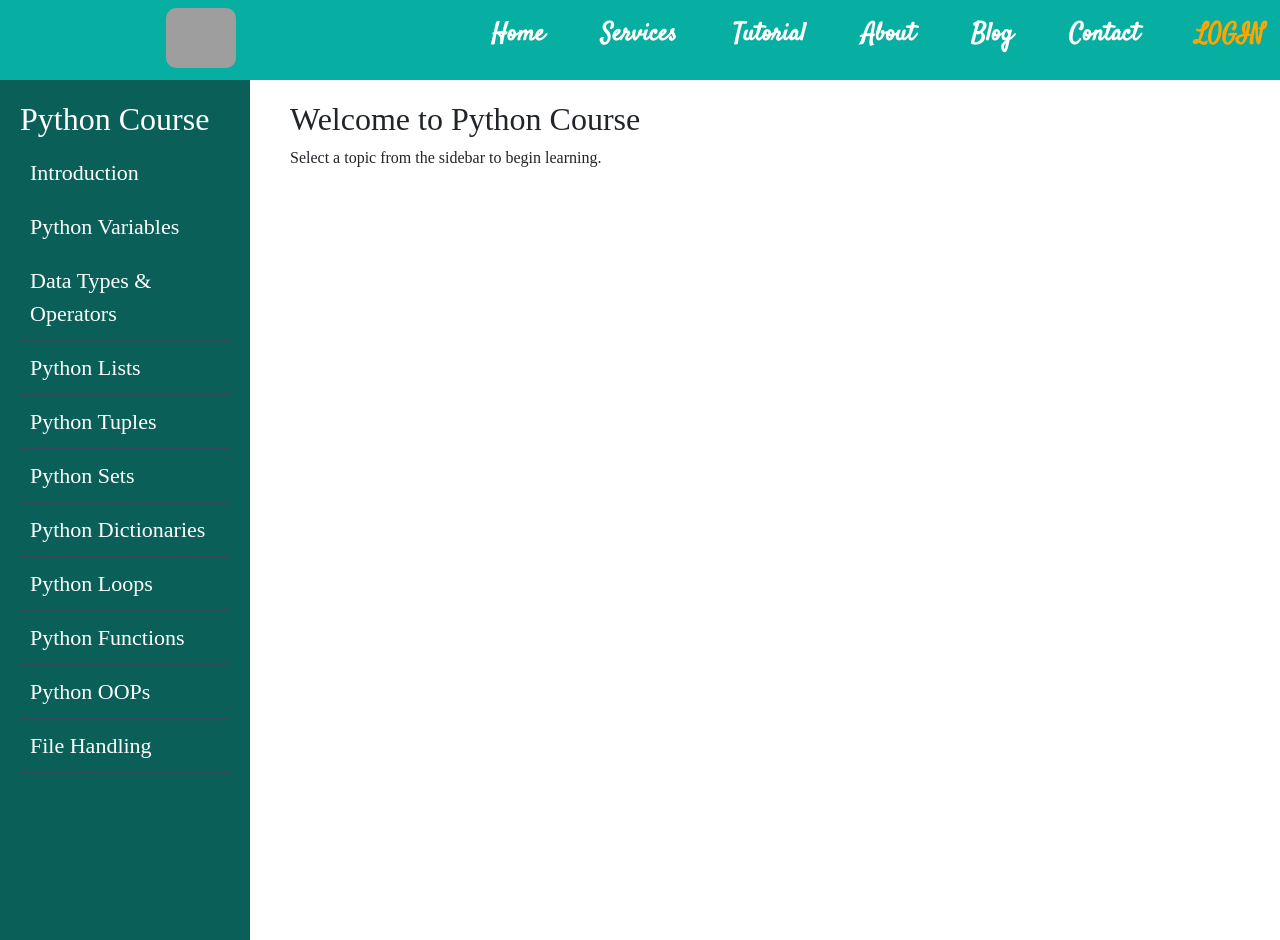
After one commit to AJ0043/website, a Django app: page /DASH1/ in a window 1280 px wide. The commit adds this page. Run offline with Django 5.2, Linux system fonts and the light colour scheme; some libraries are stand-ins or nearby versions; grey boxes are pictures that could not be loaded.

Commit message:
first commit

```diff
--- a/Mywebapp/Templates/Blog.html
+++ b/Mywebapp/Templates/Blog.html
@@ -159,7 +159,8 @@ function toggleMenu() {
         margin-left: 850px;
         font-size: 100px;
         color: #fff;
-        font-family:serif;
+        font-family: 'Satisfy', cursive;
+
 
     }
 
--- a/Mywebapp/Templates/Contact.html
+++ b/Mywebapp/Templates/Contact.html
@@ -169,7 +169,8 @@ function toggleMenu() {
     margin-left: 700px;
     font-size: 100px;
     color: #fff;
-    font-family:serif;
+    font-family: 'Satisfy', cursive;
+
 }
 
 .Banner2 h2::before {
--- /dev/null
+++ b/Mywebapp/Templates/DASH1.html
@@ -0,0 +1,230 @@
+{% load static %}
+<!DOCTYPE html>
+<html lang="en">
+<head>
+    <meta charset="UTF-8">
+    <meta name="viewport" content="width=device-width, initial-scale=1.0">
+    <link href="https://cdn.jsdelivr.net/npm/bootstrap@5.3.2/dist/css/bootstrap.min.css" rel="stylesheet">
+    <link href="{% static 'css/Custom.css' %}" rel="stylesheet">
+    <link href="https://cdnjs.cloudflare.com/ajax/libs/font-awesome/6.5.1/css/all.min.css" rel="stylesheet">
+    <link rel="stylesheet" href="//cdn.jsdelivr.net/npm/alertifyjs@1.13.1/build/css/alertify.min.css"/>
+    <link rel="stylesheet" href="//cdn.jsdelivr.net/npm/alertifyjs@1.13.1/build/css/themes/default.min.css"/>
+    <script src="//cdn.jsdelivr.net/npm/alertifyjs@1.13.1/build/alertify.min.js"></script>
+    <script src="https://unpkg.com/scrollreveal"></script>
+    <link rel="icon" href="{% static 'Images/stec.png' %}" type="image/x-icon">
+    <title>{% block title %}STECH Web Development{% endblock title %}</title>
+    <link href="https://fonts.googleapis.com/css2?family=Satisfy&display=swap" rel="stylesheet">
+</head>
+<body>
+    <nav class="navbar" id="navbar">
+        <div class="logo"><img src="{% static 'Images/Stec.png' %}" alt="Banner Image"></div>
+        <ul class="nav-links">
+            <li><a href="/home/">Home</a></li>
+            <li><a href="/Service/">Services</a></li>
+            <li><a href="/program/">Tutorial</a></li>
+            <li><a href="/About/">About</a></li>
+            <li><a href="/blog/">Blog</a></li>
+            <li><a href="/contact/">Contact</a></li>
+            <li><a href="/Login1/" class="login">LOGIN</a></li>
+        </ul>
+        <div class="burger" onclick="toggleMenu()">
+            <div class="line1"></div>
+            <div class="line2"></div>
+            <div class="line3"></div>
+        </div>
+    </nav>
+
+<script>
+function toggleMenu() {
+    const navLinks = document.querySelector('.nav-links');
+    navLinks.classList.toggle('active');
+}
+</script>
+
+<style>
+.navbar {
+    display: flex;
+    justify-content: space-between;
+    align-items: center;
+    background: rgb(6, 175, 161);
+    padding: 1rem;
+    position: fixed;
+    width: 100%;
+    height: 80px;
+    z-index: 1000;
+    top: 0;
+    left: 0;
+    font-family: 'Lora', serif;
+}
+.logo img {
+    width: 70px;
+    height: 60px;
+    border-radius: 10px;
+    margin-left: 150px;
+    margin-top:-10px;
+}
+.nav-links {
+    list-style: none;
+    display: flex;
+    gap: 3.5rem;
+    transition: transform 0.5s ease-in-out;
+    font-size: 1.2rem;
+    font-weight: bold;
+    font-family: 'Satisfy', cursive;
+}
+.nav-links a {
+    text-decoration: none;
+    color: white;
+    transition: color 0.3s ease;
+    font-size: 25px;
+}
+.nav-links a:hover {
+    color: yellow;
+}
+.login {
+    color: orange !important;
+    font-size: 1.4rem;
+}
+.nav-links.active {
+    transform: translateX(0);
+}
+.burger {
+    display: none;
+    cursor: pointer;
+}
+.burger div {
+    width: 25px;
+    height: 3px;
+    background-color: #fff;
+    margin: 5px;
+    transition: all 0.3s ease;
+}
+@media screen and (max-width: 1024px) {
+    .nav-links {
+        position: absolute;
+        right: 0;
+        top: 80px;
+        gap:3rem;
+        background: rgba(5, 175, 161, 0.9);
+        width: 100%;
+        height: auto;
+        flex-direction: column;
+        align-items: center;
+        transform: translateX(100%);
+        transition: transform 0.5s ease-in-out;
+    }
+    .burger {
+        display: block;
+    }
+    .nav-links a {
+        font-size: 2rem;
+    }
+}
+</style>
+</body>
+</html>
+
+
+
+
+
+
+
+
+<!DOCTYPE html>
+<html lang="en">
+<head>
+    <meta charset="UTF-8">
+    <meta name="viewport" content="width=device-width, initial-scale=1.0">
+    <title>Python Course Dashboard</title>
+    <style>
+        body {
+            display: flex;
+            margin: 0;
+            font-family: Arial, sans-serif;
+        }
+        .sidebar {
+            width: 250px;
+            background:rgb(10, 96, 89);
+            color: white;
+            height: 100vh;
+            padding: 20px;
+            position: fixed;
+            overflow-y: auto;
+            margin-top:80px;
+            font-family: Serif;
+
+        }
+        .sidebar a {
+            display: block;
+            color: white;
+            text-decoration: none;
+            padding: 10px;
+            border-bottom: 1px solid #34495e;
+            font-size: 22px;
+            cursor: pointer;
+        }
+
+
+        .sidebar a:hover {
+            background:rgb(188, 174, 80);
+            border-radius:20px;
+            margin-left:-10px;
+
+        }
+        .content {
+            margin-left: 270px;
+            padding: 20px;
+            flex-grow: 1;
+            margin-top:80px;
+            font-family:Serif;
+        }
+        @media (max-width: 768px) {
+            .sidebar {
+                width: 200px;
+            }
+            .content {
+                margin-left: 220px;
+            }
+        }
+    </style>
+</head>
+<body>
+    <div class="sidebar">
+        <h2>Python Course</h2>
+        <a href="#" onclick="loadContent('intro')">Introduction</a>
+        <a href="#" onclick="loadContent('variables')">Python Variables</a>
+        <a href="#" onclick="loadContent('datatypes')">Data Types & Operators</a>
+        <a href="#" onclick="loadContent('lists')">Python Lists</a>
+        <a href="#" onclick="loadContent('tuples')">Python Tuples</a>
+        <a href="#" onclick="loadContent('sets')">Python Sets</a>
+        <a href="#" onclick="loadContent('dicts')">Python Dictionaries</a>
+        <a href="#" onclick="loadContent('loops')">Python Loops</a>
+        <a href="#" onclick="loadContent('functions')">Python Functions</a>
+        <a href="#" onclick="loadContent('oops')">Python OOPs</a>
+        <a href="#" onclick="loadContent('filehandling')">File Handling</a>
+    </div>
+    <div class="content" id="mainContent">
+        <h2>Welcome to Python Course</h2>
+        <p>Select a topic from the sidebar to begin learning.</p>
+    </div>
+    <script>
+        function loadContent(topic) {
+            const content = {
+                'intro': '<h2>Introduction to Python</h2><p>Python is a powerful programming language...</p>',
+                'variables': '<h2>Python Variables</h2><p>Variables are used to store data...</p>',
+                'datatypes': '<h2>Data Types & Operators</h2><p>Python provides several built-in data types...</p>',
+                'lists': '<h2>Python Lists</h2><p>Lists are used to store multiple items in a single variable...</p>',
+                'tuples': '<h2>Python Tuples</h2><p>Tuples are immutable sequences...</p>',
+                'sets': '<h2>Python Sets</h2><p>Sets are used to store unique items...</p>',
+                'dicts': '<h2>Python Dictionaries</h2><p>Dictionaries store data in key-value pairs...</p>',
+                'loops': '<h2>Python Loops</h2><p>Loops help in repeating a block of code...</p>',
+                'functions': '<h2>Python Functions</h2><p>Functions allow code reuse...</p>',
+                'oops': '<h2>Python OOPs</h2><p>Object-Oriented Programming in Python...</p>',
+                'filehandling': '<h2>File Handling</h2><p>Python provides built-in methods to work with files...</p>'
+            };
+            document.getElementById('mainContent').innerHTML = content[topic] || '<h2>Content not found</h2>';
+        }
+    </script>
+</body>
+</html>
--- a/Mywebapp/Templates/Learn.html
+++ b/Mywebapp/Templates/Learn.html
@@ -314,6 +314,8 @@ function toggleMenu() {
         box-shadow: 0 4px 8px rgba(0, 0, 0, 0.1);
         transition: transform 0.3s ease;
         text-align: center;
+        font-family: 'Satisfy', cursive;
+
     }
 
     .card:hover {
@@ -334,7 +336,7 @@ function toggleMenu() {
     .card h1 {
         font-size: 1.2em;
         color: black;
-        font-family: 'Arial', sans-serif;
+
     }
 
     .card a {
--- a/Mywebapp/Templates/Program.html
+++ b/Mywebapp/Templates/Program.html
@@ -205,7 +205,7 @@ function toggleMenu() {
     <div class="card">
     <img src="{% static 'Images/python.png' %}">
     <h3>Python</h3>
-    <a class="btn"href="#">Start learning</a>
+    <a class="btn"href="http://127.0.0.1:2000/Dashborad/">Start learning</a>
     </div>
 
     <div class="card">
--- a/Mywebapp/admin.py
+++ b/Mywebapp/admin.py
@@ -1,5 +1,5 @@
 from django.contrib import admin
-
+from .models import PythonTopic
 # Register your models here.
 from .models import Contact
 
@@ -7,3 +7,6 @@ from .models import Contact
 @admin.register(Contact)
 class ContactAdmin(admin.ModelAdmin):
     list_display = ('Name', 'Email', 'Phone', 'Business', 'Service', 'Message')
+
+
+admin.site.register(PythonTopic)
--- a/Mywebapp/urls.py
+++ b/Mywebapp/urls.py
@@ -1,5 +1,7 @@
 from django.urls import path
 from . import views
+from django.urls import path
+from .views import python_dashboard, get_content
 urlpatterns = [
     path('home/', views.Home, name="home"),
     path('Service/', views.Service, name="Service"),
@@ -33,5 +35,8 @@ urlpatterns = [
     path('project/', views.Project, name='project'),
 
 
-
+    ######## Dash ############ Board ########
+     path('DASH1/', views.Dash, name='Dashboard'),
+     path('Dashborad/', python_dashboard, name='dashboard'),
+    path('get-content/<int:topic_id>/', get_content, name='get_content'),
 ]
--- a/Mywebapp/views.py
+++ b/Mywebapp/views.py
@@ -5,6 +5,16 @@ from django.contrib.auth.decorators import login_required
 from django.views.decorators.csrf import csrf_exempt
 from django.contrib import messages
 from Mywebapp.models import Contact
+from django.shortcuts import render
+from django.http import JsonResponse
+from .models import PythonTopic
+import json
+import io
+import contextlib
+from django.http import JsonResponse
+from django.views.decorators.csrf import csrf_exempt
+from django.shortcuts import render, get_object_or_404
+
 
 # Create your views here.
 
@@ -190,3 +200,93 @@ def Send(request):
 
 def already(request):
     return render(request,'already.html')
+
+
+
+
+######## Dashboard $$$$$$$##########
+def Dash(request):
+    return render(request,'DASH1.html')
+
+
+
+def python_dashboard(request):
+    topics = PythonTopic.objects.all()
+    return render(request, 'dashboard.html', {'topics': topics})
+
+def get_content(request, topic_id):
+    topic = get_object_or_404(PythonTopic, id=topic_id)
+    return JsonResponse({
+        'title': topic.title,
+        'subtitle': topic.subtitle,
+        'content1': topic.content1,
+        'content2': topic.content2,
+        'content3': topic.content3,
+        'content4': topic.content4,
+    })
+
+
+
+
+
+
+
+
+@csrf_exempt  # Disable CSRF protection (use only if necessary)
+def run_code(request):
+    if request.method == "POST":
+        try:
+            data = json.loads(request.body)
+            code = data.get("code", "")
+
+            if not code.strip():
+                return JsonResponse({"output": "Error: No code provided."})
+
+            # Redirect stdout and stderr to capture output/errors
+            output_buffer = io.StringIO()
+            error_buffer = io.StringIO()
+
+            try:
+                with contextlib.redirect_stdout(output_buffer), contextlib.redirect_stderr(error_buffer):
+                    exec(code, {"__builtins__": {"print": print}}, {})  # Allow print()
+
+                output = output_buffer.getvalue()
+                error_output = error_buffer.getvalue()
+
+                return JsonResponse({"output": output if output.strip() else error_output.strip()})
+
+            except Exception as e:
+                print(f"Execution Error: {str(e)}")  # Log error in Django console
+                return JsonResponse({"output": f"Runtime Error: {str(e)}"})
+
+        except json.JSONDecodeError:
+            return JsonResponse({"output": "Error: Invalid JSON format."})
+
+        except Exception as e:
+            print(f"Server Error: {str(e)}")  # Log error in Django console
+            return JsonResponse({"output": f"Error: {str(e)}"})
+
+    return JsonResponse({"output": "Invalid request method. Use POST."})
+
+
+
+
+
+############## Dashbord $########
+
+
+def python_dashboard(request):
+    topics = PythonTopic.objects.all()
+    return render(request, 'dashboard.html', {'topics': topics})
+
+
+def get_content(request, topic_id):
+    topic = get_object_or_404(PythonTopic, id=topic_id)
+    return JsonResponse({
+        'title': topic.title,
+        'subtitle': topic.subtitle,
+        'content1': topic.content1,
+        'content2': topic.content2,
+        'content3': topic.content3,
+        'content4': topic.content4,
+    })
```
Also changed, not shown: Mywebapp/Templates/Host.html (+0 -104 lines), Mywebapp/Templates/dashboard.html (added, +216 -0 lines), Mywebapp/models.py (+13 -0 lines), Mywebapp/migrations/0002_pythontopic.py (added), Mywebapp/migrations/0003_rename_content_pythontopic_content1_and_more.py (added), db.sqlite3, 2 other files.
